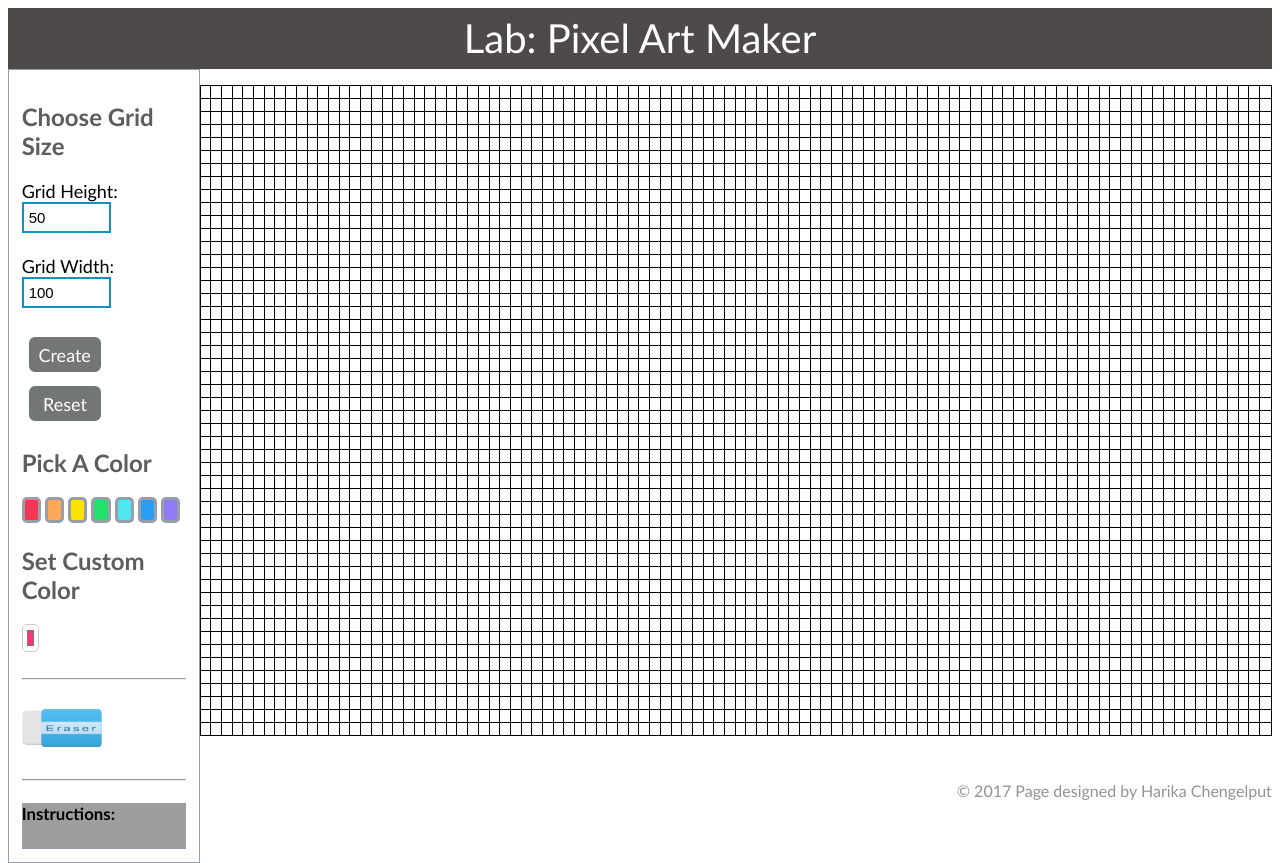
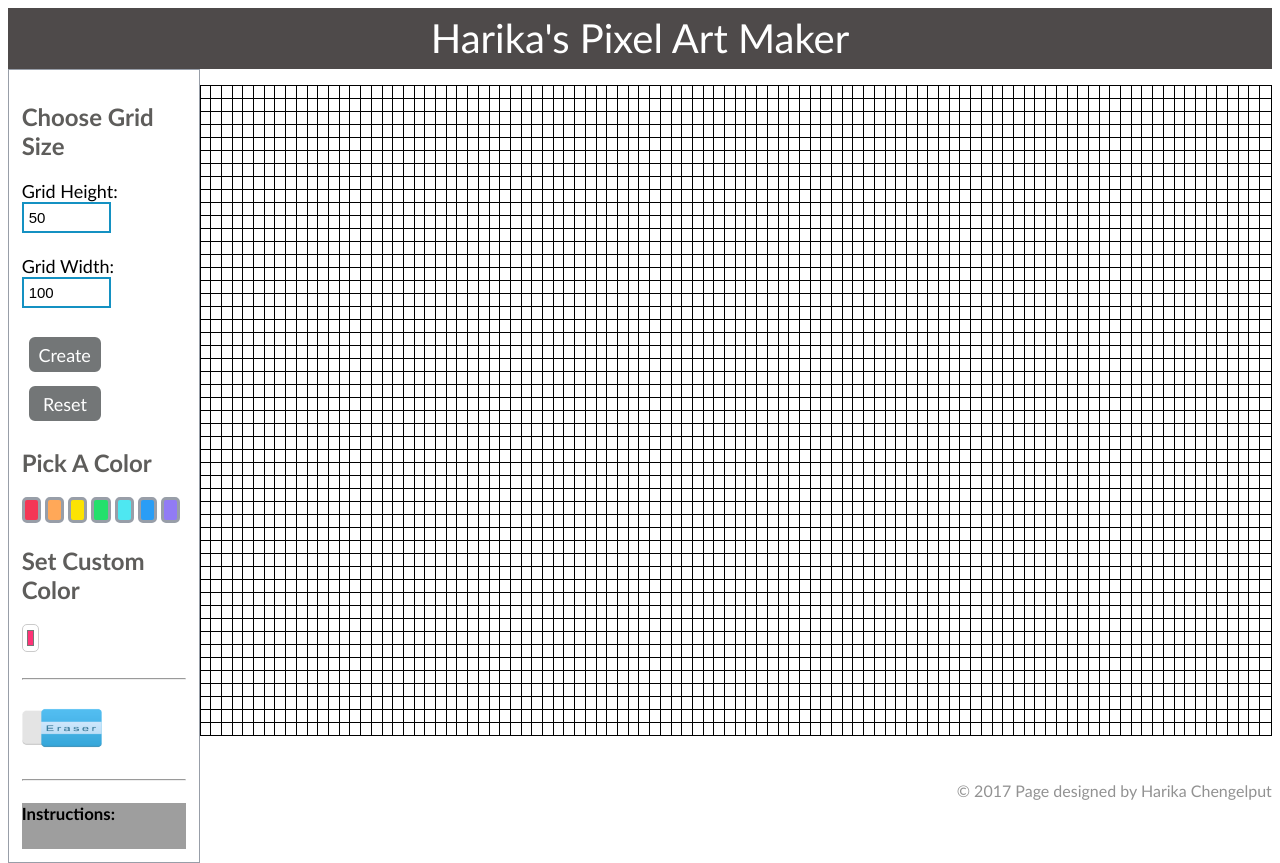
Before and after one commit to iharika/pixel-art-maker, a plain HTML site: page index.html in a window 1280 px wide. Drawn offline with nearby package versions, Linux system fonts and the light colour scheme; grey boxes are pictures that could not be loaded.

Commit message:
Changed title and added title icon

```diff
--- a/index.html
+++ b/index.html
@@ -2,7 +2,8 @@
 <html>
 
 <head>
-    <title>Pixel Art Maker!</title>
+    <title>Harika's Pixel Art Maker!</title>
+    <link rel="title icon" href="images/favicon.ico">
     <link rel="stylesheet" href="https://fonts.googleapis.com/css?family=Monoton">
     <link rel="stylesheet" href="styles/styles.css">
     <meta name="viewport" content="width=device-width, initial-scale=1">
@@ -12,7 +13,7 @@
 <body>
 
     <div class="main_container">
-        <h1>Lab: Pixel Art Maker</h1>
+        <h1>Harika's Pixel Art Maker</h1>
 
 
 
```
Also changed, not shown: images/favicon.ico (added).
